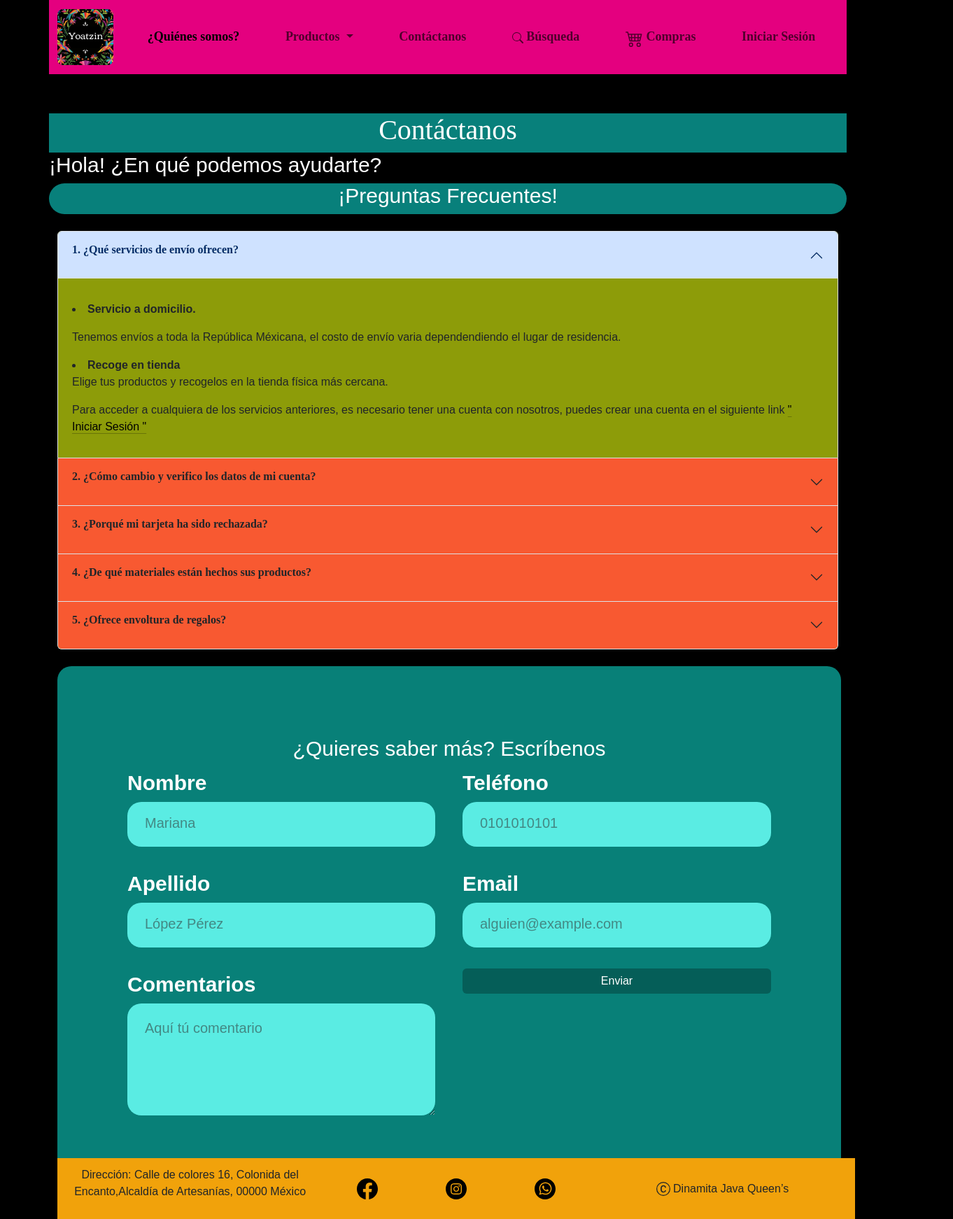
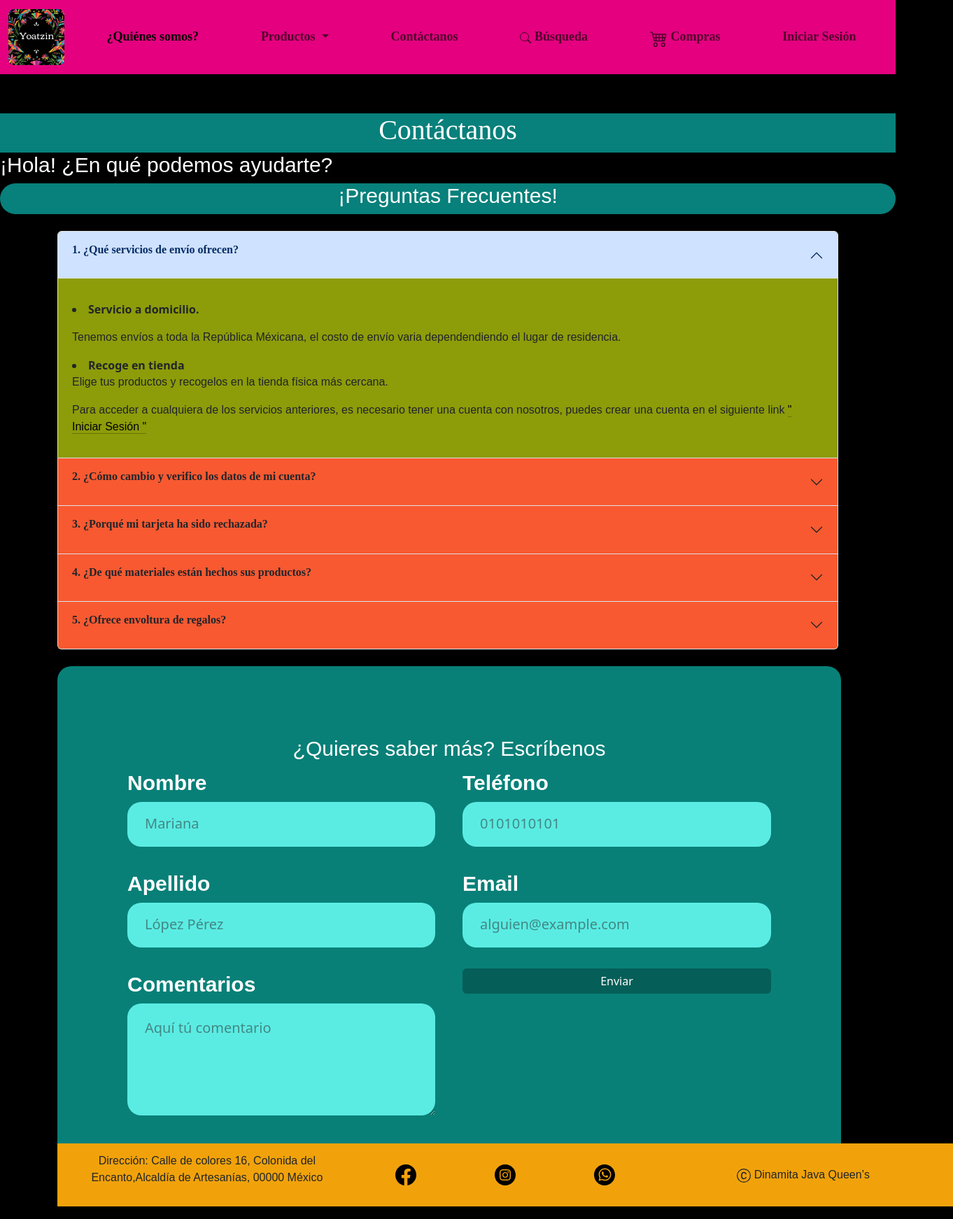
Before and after one commit to NeriArmijoMiranda/Proyecto-Dinamita-Java-Queens, a plain HTML site: page index.html in a window 1280 px wide. Shown: the whole page at 70% size, 1362 px wide, since content can reach past the window. Drawn offline with nearby package versions, Linux system fonts and the light colour scheme.

Commit message:
add:Cambios en Quienes somo? y Contáctanos html y css

```diff
--- a/source/páginas/Contáctanos/contáctanos.css
+++ b/source/páginas/Contáctanos/contáctanos.css
@@ -77,6 +77,12 @@
     font-style: normal;
   }
 
+  /*Cómo se ve el cuerpo del form*/
+body{
+
+    background-color: black;
+}
+
   /* ///////////  NO TOCAR ////////*/
 
 /*Estilo para apartado contactanos */
@@ -153,15 +159,6 @@ button:hover{
     font-weight: 700;
 }
 /*Termina apartado de preguntas frecuentes*/
-/*Cómo se ve el cuerpo del form*/
-body{
-    font-family: "Mulish", sans-serif;
-    min-height: 100vh;
-    display: flex;
-    align-items: center;
-    justify-content: center;
-    background-color: black;
-}
 
 /*Referencia al Escríbenos */
 h2{
@@ -183,8 +180,9 @@ form{
     /*display y flex-direction cambios*/
     flex-direction: column;
     max-width: 70rem;
-    margin-bottom: 18px;
+    /* margin-bottom: 18px; */
 }
+
 .object-fit-cover {
     width: 500;
     height: 10rem;
@@ -256,9 +254,9 @@ input, textarea{
 }
 
 /*Según mis averiguaciones tendría que ser responsive pero no  */
-@media screen and (max-width: 500px){
+/* @media screen and (max-width: 500px){
     .form{
         width: 80%;
     }
 
-}
+} */
--- a/source/páginas/¿Quienes-somos/¿Quienes-somos.css
+++ b/source/páginas/¿Quienes-somos/¿Quienes-somos.css
@@ -1,3 +1,15 @@
+/* ///////////  NO TOCAR ////////*/
+/* Posición para Contendio GENERAL */
+#page-container {
+    position: relative;
+    min-height: 100vh;
+  }
+
+  /* Posición Contenido pagina */
+  #content-wrap {
+    padding-bottom: 2.5rem;    /* altura de pie de página */
+  }
+
   /* Clase para barra de navegación */
   .navbar {
       background-color: #E4007F;
@@ -8,9 +20,71 @@
       font-size: large;
       font-style: normal;
   }
-body {
+
+  /* Clase para pie de página */
+  .footer-basic {
+      background-color: #F1A20B;
+      position: absolute;
+      bottom: 0;
+      width: 100%;
+      min-height: 2rem; /* altura de pie de página */
+      padding: 1%;
+      font-family: "Mulish", sans-serif;
+      font-optical-sizing: auto;
+      font-weight: 400;
+      font-style: normal;
+  }
+
+
+   /* Clase para el logo */
+   .logo-image {
+      max-height: 1 rem;
+      height: auto;
+      max-width: 5rem;
+    }
+
+  /* Estilo para distribuir el menú en toda la página. */
+  .navbar-nav {
+      width: 100%;
+      justify-content: space-around;
+  }
+
+  /* Clase de fuente titulos */
+  .corben-regular {
+    font-family: "Corben", serif;
+    font-weight: 400;
+    font-style: normal;
+  }
+
+  .corben-bold {
+    font-family: "Corben", serif;
+    font-weight: 700;
+    font-style: normal;
+  }
+
+  /* Clase de fuente texto */
+  .mulish {
+    font-family: "Mulish", sans-serif;
+    font-optical-sizing: auto;
+    font-weight: 400;
+    font-style: normal;
+  }
+
+  .mulish {
+    font-family: "Mulish", sans-serif;
+    font-optical-sizing: auto;
+    font-weight: 700;
+    font-style: normal;
+  }
+
+  /*Cómo se ve el cuerpo del form*/
+body{
+
     background-color: black;
 }
+
+  /* ///////////  NO TOCAR ////////*/
+
 .container1 {
     background-color: #088078;
     margin-top: 200px;
@@ -173,43 +247,3 @@ margin-bottom: 0px;
     padding: 10px 0;
     width: 100%;
     margin-bottom: 40px; /* Espacio inferior */  }
-
-
-/* Clase para pie de página */
-.footer-basic {
-    background-color: #F1A20B;
-    position: fixed;
-    bottom: 0;
-    width: 100%;
-    min-height: 2rem;
-    padding: 1%;
-    font-family: "Mulish", sans-serif;
-    font-optical-sizing: auto;
-    font-weight: 400;
-    font-style: normal;
-}
-/* Clase de fuente titulos */
-.corben-regular {
-    font-family: "Corben", serif;
-    font-weight: 400;
-    font-style: normal;
-  }
-
-.corben-bold {
-    font-family: "Corben", serif;
-    font-weight: 700;
-    font-style: normal;
-  }
-
- /* Clase para el logo */
- .logo-image {
-    max-height: 1 rem;
-    height: auto;
-    max-width: 5rem;
-  }
-
-/* Estilo para distribuir el menú en toda la página. */
-.navbar-nav {
-    width: 100%;
-    justify-content: space-around;
-}
```
Also changed, not shown: source/páginas/Contáctanos/contáctanos.html (+52 -19 lines), source/páginas/¿Quienes-somos/¿Quienes-somos.html (+34 -16 lines). Lines whose indentation alone changed are shown as unchanged.
